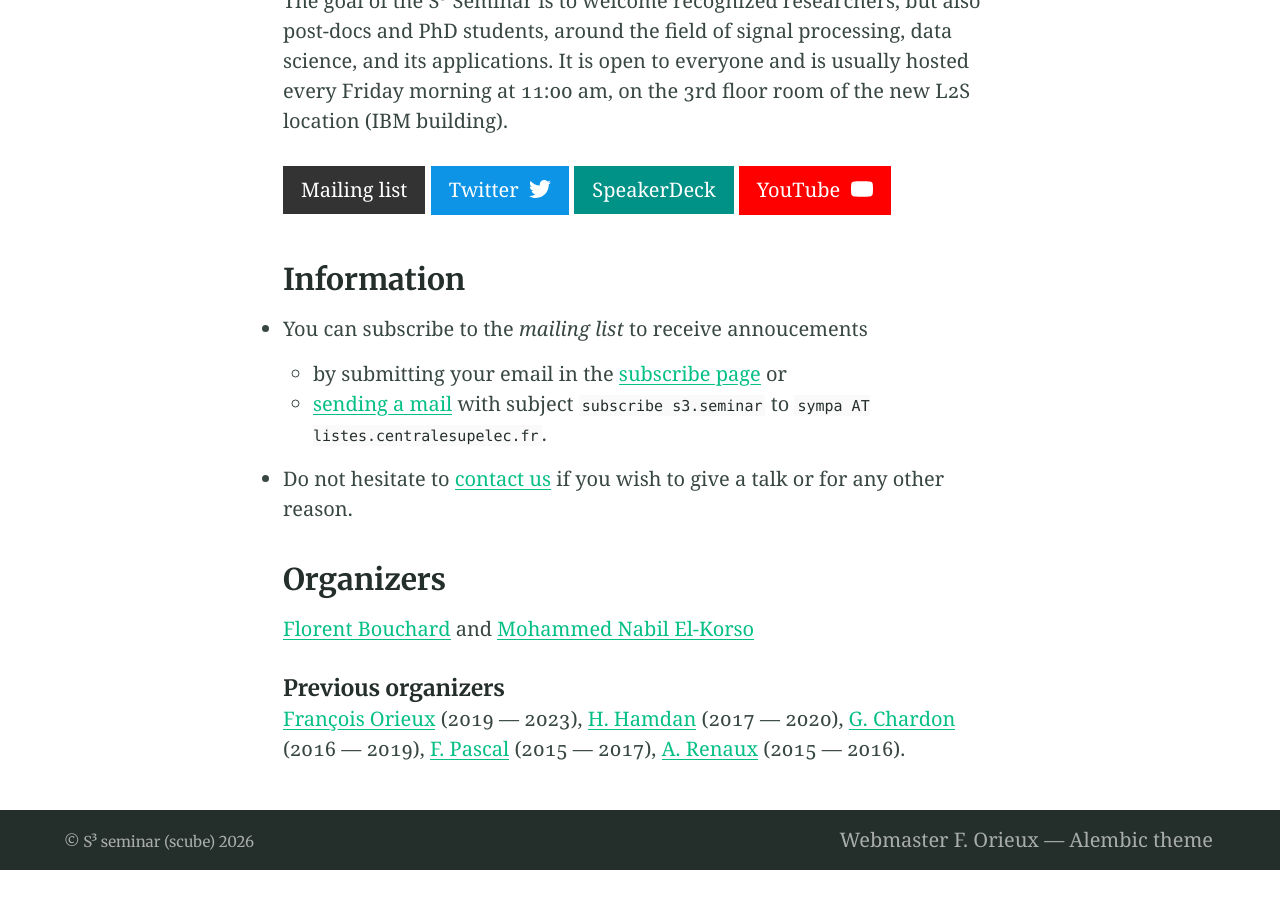
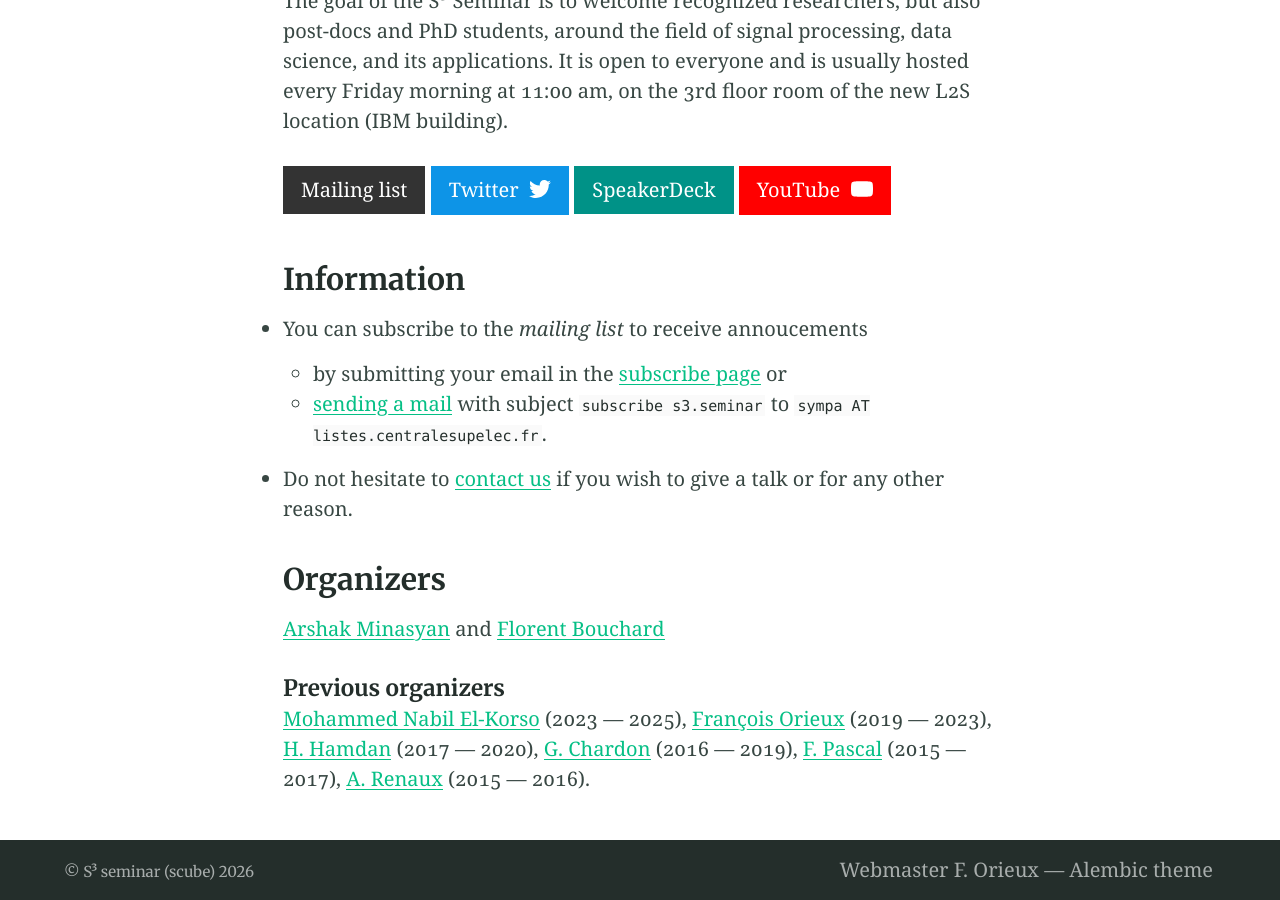
Before and after one commit to s3-seminar/s3-seminar.github.io, a Jekyll site: the page built from index.md, in a window 1280 px wide and 900 px high, scrolled down 659 px. Built offline with Jekyll 4.4.1, drawn with Linux system fonts in a browser that asks for light colours; before the commit the page ends 1529 px from its top, so only the background shows below that.

Commit message:
Update index.md

```diff
--- a/index.md
+++ b/index.md
@@ -25,10 +25,10 @@ The goal of the S³ Seminar is to welcome recognized researchers, but also post-
 
 ### Organizers
 
-[Florent Bouchard](https://flbouchard.github.io/) and [Mohammed Nabil El-Korso](https://sites.google.com/site/nabkorso/)
+[Arshak Minasyan](https://pointguard0.github.io/) and [Florent Bouchard](https://flbouchard.github.io/)
 
 ##### Previous organizers
-
+[Mohammed Nabil El-Korso](https://sites.google.com/site/nabkorso/) (2023 — 2025),
 [François Orieux](https://pro.orieux.fr) (2019 — 2023),
 [H. Hamdan](https://www.l2s.centralesupelec.fr/u/hamdan-hani/) (2017 — 2020),
 [G. Chardon](https://gilleschardon.fr/) (2016 — 2019), [F. Pascal](https ://
```
